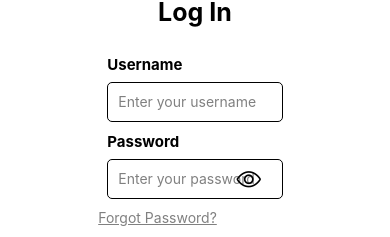
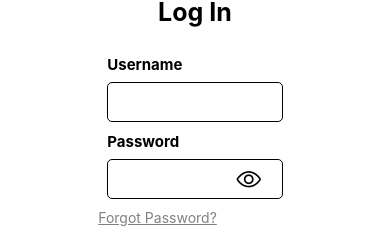
Before and after one commit to aberiggs/BoilerMatch, a React Native app in the folder frontend/: screen /Login in a window 390 px wide. Shown: the part 295-532 px from the top of the page. Built offline with nearby package versions, Linux system fonts and the light colour scheme.

Commit message:
Remove extra placeholders from Jiwons login page

```diff
--- a/frontend/screens/Login.js
+++ b/frontend/screens/Login.js
@@ -56,7 +56,6 @@ export default function Login({navigation}){
             autoCapitalize = "none"
             autoCorrect={false}
             autoComplete="off"
-            placeholder='Enter your username'
             placeholderTextColor={'grey'}
 
             onChangeText={username => setUsername(username)}
@@ -71,7 +70,6 @@ export default function Login({navigation}){
               autoCapitalize = "none"
               autoCorrect={false}
               autoComplete="off"
-              placeholder='Enter your password'
               placeholderTextColor={'grey'}
 
               onChangeText={password => setPassword(password)}
```
